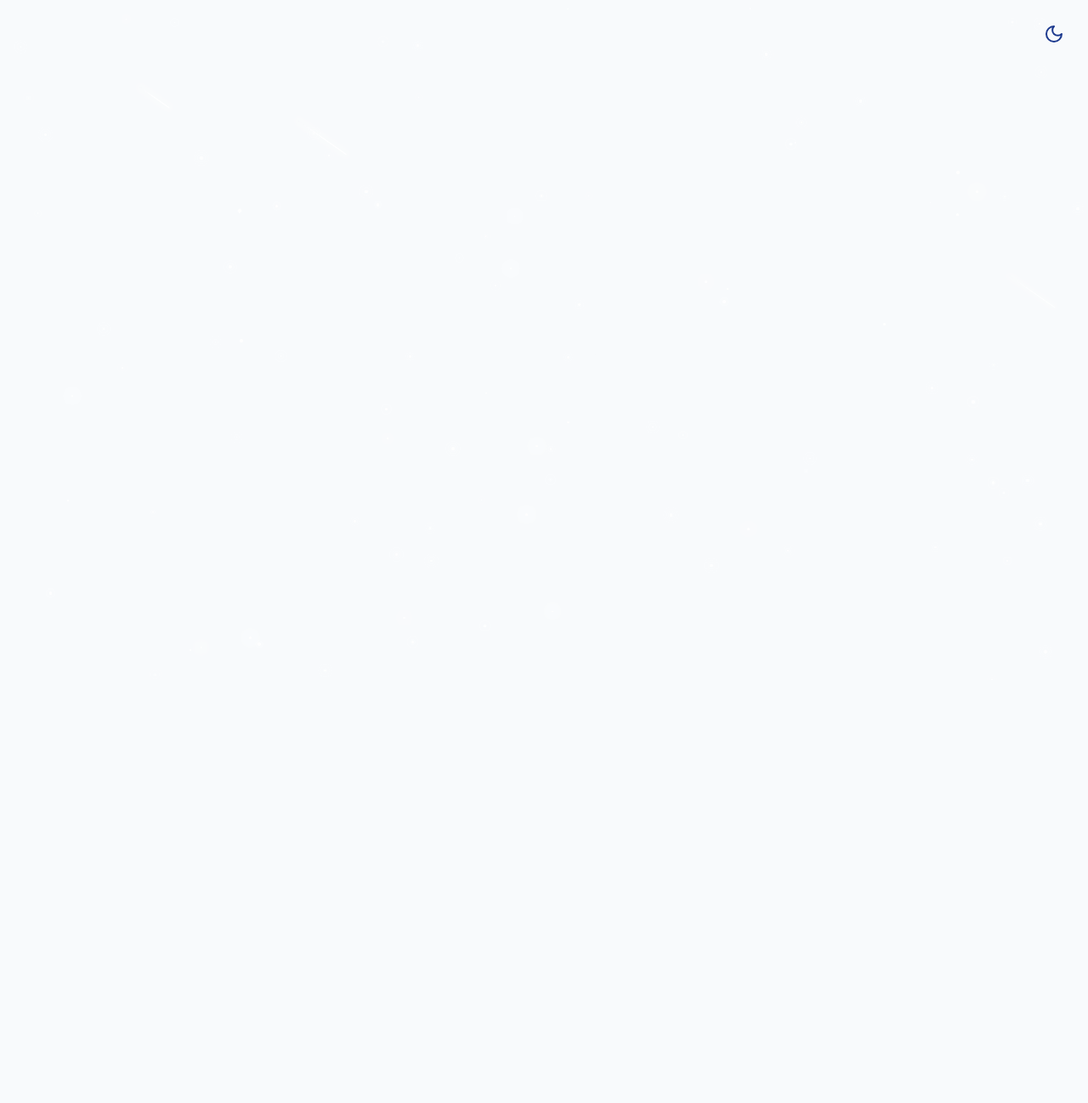
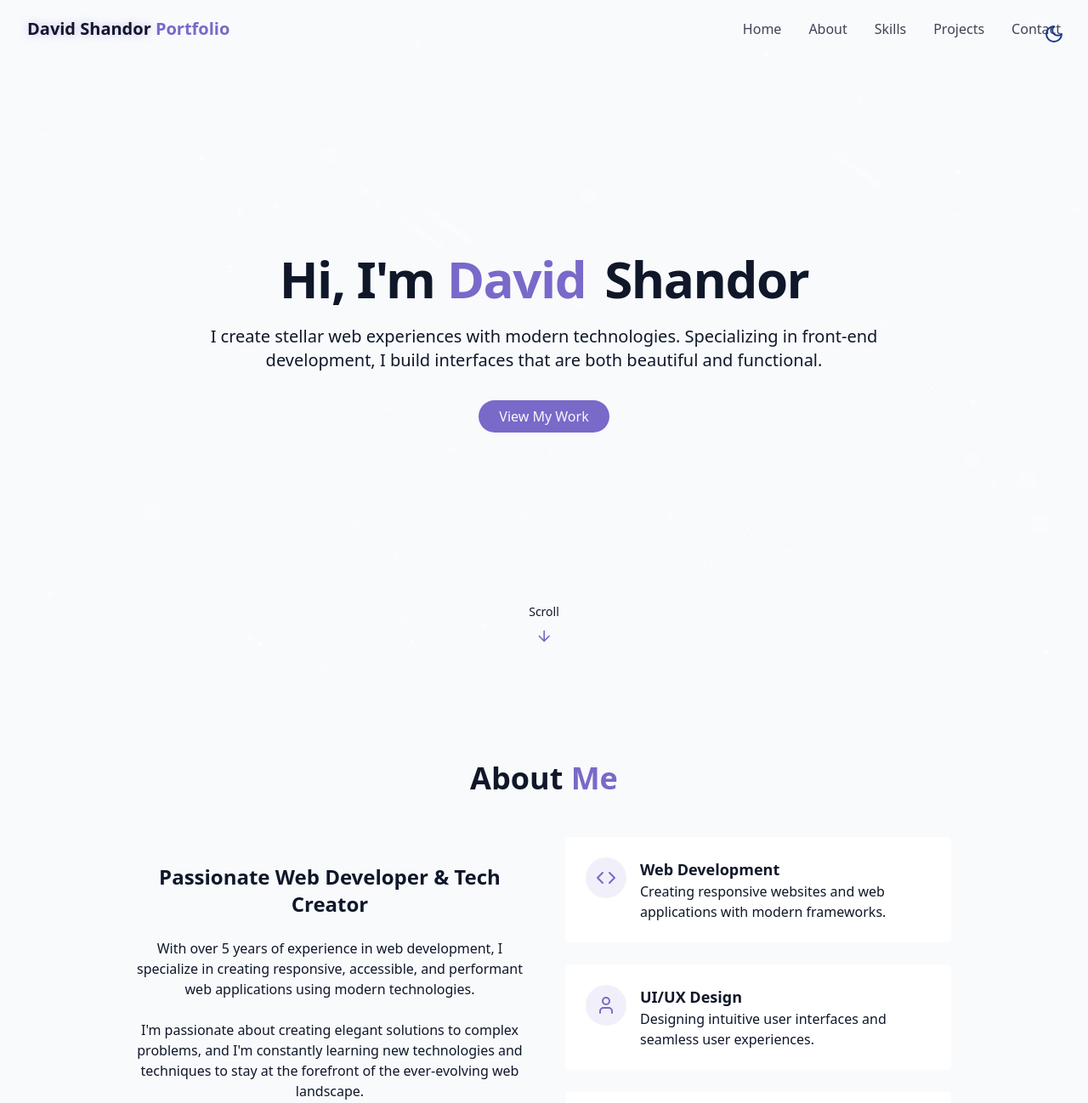
Before and after one commit to DavidShandor/myWebsite, a React (Vite) app: page / in a window 1280 px wide. Shown: the top 1298 px of the page at 85% size. Before the commit the page ends 800 px from the top, so only its background shows below. Built offline with nearby package versions, Linux system fonts and the light colour scheme.

Commit message:
navbar, hero and about - need to polish about and hero

```diff
--- /dev/null
+++ b/src/components/AboutSection.jsx
@@ -0,0 +1,95 @@
+import { Briefcase, Code, User } from "lucide-react";
+
+export const AboutSection = () => {
+  return (
+    <section id="about" className="py-24 px-4 relative">
+      {" "}
+      <div className="container mx-auto max-w-5xl">
+        <h2 className="text-3xl md:text-4xl font-bold mb-12 text-center">
+          About <span className="text-primary"> Me</span>
+        </h2>
+
+        <div className="grid grid-cols-1 md:grid-cols-2 gap-12 items-center">
+          <div className="space-y-6">
+            <h3 className="text-2xl font-semibold">
+              Passionate Web Developer & Tech Creator
+            </h3>
+
+            <p className="text-muted-foreground">
+              With over 5 years of experience in web development, I specialize
+              in creating responsive, accessible, and performant web
+              applications using modern technologies.
+            </p>
+
+            <p className="text-muted-foreground">
+              I'm passionate about creating elegant solutions to complex
+              problems, and I'm constantly learning new technologies and
+              techniques to stay at the forefront of the ever-evolving web
+              landscape.
+            </p>
+
+            <div className="flex flex-col sm:flex-row gap-4 pt-4 justify-center">
+              <a href="#contact" className="cosmic-button">
+                {" "}
+                Get In Touch
+              </a>
+
+              <a
+                href=""
+                className="px-6 py-2 rounded-full border border-primary text-primary hover:bg-primary/10 transition-colors duration-300"
+              >
+                Download CV
+              </a>
+            </div>
+          </div>
+
+          <div className="grid grid-cols-1 gap-6">
+            <div className="gradient-border p-6 card-hover">
+              <div className="flex items-start gap-4">
+                <div className="p-3 rounded-full bg-primary/10">
+                  <Code className="h-6 w-6 text-primary" />
+                </div>
+                <div className="text-left">
+                  <h4 className="font-semibold text-lg"> Web Development</h4>
+                  <p className="text-muted-foreground">
+                    Creating responsive websites and web applications with
+                    modern frameworks.
+                  </p>
+                </div>
+              </div>
+            </div>
+            <div className="gradient-border p-6 card-hover">
+              <div className="flex items-start gap-4">
+                <div className="p-3 rounded-full bg-primary/10">
+                  <User className="h-6 w-6 text-primary" />
+                </div>
+                <div className="text-left">
+                  <h4 className="font-semibold text-lg">UI/UX Design</h4>
+                  <p className="text-muted-foreground">
+                    Designing intuitive user interfaces and seamless user
+                    experiences.
+                  </p>
+                </div>
+              </div>
+            </div>
+            <div className="gradient-border p-6 card-hover">
+              <div className="flex items-start gap-4">
+                <div className="p-3 rounded-full bg-primary/10">
+                  <Briefcase className="h-6 w-6 text-primary" />
+                </div>
+
+                <div className="text-left">
+                  <h4 className="font-semibold text-lg">Project Management</h4>
+                  <p className="text-muted-foreground">
+                    Leading projects from conception to completion with agile
+                    methodologies.
+                  </p>
+                </div>
+              </div>
+            </div>
+          </div>
+        </div>
+      </div>
+    </section>
+  );
+};
--- /dev/null
+++ b/src/components/HeroSection.jsx
@@ -0,0 +1,43 @@
+import { ArrowDown } from "lucide-react";
+
+export const HeroSection = () => {
+  return (
+    <section
+      id="hero"
+      className="relative min-h-screen flex flex-col items-center justify-center px-4"
+    >
+      <div className="container max-w-4xl mx-auto text-center z-10">
+        <div className="space-y-6">
+          <h1 className="text-4xl md:text-6xl font-bold tracking-tight">
+            <span className="opacity-0 animate-fade-in"> Hi, I'm</span>
+            <span className="text-primary opacity-0 animate-fade-in-delay-1">
+              {" "}
+              David
+            </span>
+            <span className="text-gradient ml-2 opacity-0 animate-fade-in-delay-2">
+              {" "}
+              Shandor
+            </span>
+          </h1>
+
+          <p className="text-lg md:text-xl text-muted-foreground max-2-2xl mx-auto opacity-0 animate-fade-in-delay-3">
+            I create stellar web experiences with modern technologies.
+            Specializing in front-end development, I build interfaces that are
+            both beautiful and functional.
+          </p>
+
+          <div className="pt-4 opacity-0 animate-fade-in-delay-4">
+            <a href="#projects" className="cosmic-button">
+              View My Work
+            </a>
+          </div>
+        </div>
+      </div>
+
+      <div className="absolute bottom-8 left-1/2 transform -translate-x-1/2 flex flex-col items-center animate-bounce">
+        <span className="text-sm text-muted-foreground mb-2"> Scroll </span>
+        <ArrowDown className="h-5 w-5 text-primary" />
+      </div>
+    </section>
+  );
+};
--- /dev/null
+++ b/src/components/Navbar.jsx
@@ -0,0 +1,91 @@
+import { cn } from "@/lib/utils";
+import { Menu, X } from "lucide-react";
+import { useEffect, useState } from "react";
+
+const navItems = [
+  { name: "Home", href: "#hero" },
+  { name: "About", href: "#about" },
+  { name: "Skills", href: "#skills" },
+  { name: "Projects", href: "#projects" },
+  { name: "Contact", href: "#contact" },
+];
+
+export const Navbar = () => {
+  const [isScrolled, setIsScrolled] = useState(false);
+  const [isMenuOpen, setIsMenuOpen] = useState(false);
+
+  useEffect(() => {
+    const handleScroll = () => {
+      setIsScrolled(window.screenY > 10);
+    };
+
+    window.addEventListener("scroll", handleScroll);
+    return () => window.removeEventListener("scroll", handleScroll);
+  }, []);
+  return (
+    <nav
+      className={cn(
+        "fixed w-full z-40 transition-all duration-300",
+        isScrolled ? "py-3 bg-background/80 backdrop-blur-md shadow-xs" : "py-5"
+      )}
+    >
+      <div className="container flex items-center justify-between">
+        <a
+          className="text-xl font-bold text-primary flex items-center"
+          href="#hero"
+        >
+          <span className="relative z-10">
+            <span className="text-glow text-foreground"> David Shandor </span>{" "}
+            Portfolio
+          </span>
+        </a>
+
+        {/* desktop nav */}
+        <div className="hidden md:flex space-x-8">
+          {navItems.map((item, key) => (
+            <a
+              key={key}
+              href={item.href}
+              className="text-foreground/80 hover:text-primary transition-colors duration-300"
+            >
+              {item.name}
+            </a>
+          ))}
+        </div>
+
+        {/* mobile nav */}
+
+        <button
+          onClick={() => setIsMenuOpen((prev) => !prev)}
+          className="md:hidden p-2 text-foreground z-50"
+          aria-label={isMenuOpen ? "Close Menu" : "Open Menu"}
+        >
+          {isMenuOpen ? <X size={24} /> : <Menu size={24} />}{" "}
+        </button>
+
+        <div
+          className={cn(
+            "fixed inset-0 bg-background/95 backdroup-blur-md z-40 flex flex-col items-center justify-center",
+            "transition-all duration-300 md:hidden",
+            isMenuOpen
+              ? "opacity-100 pointer-events-auto"
+              : "opacity-0 pointer-events-none"
+          )}
+        >
+          <div className="flex flex-col space-y-8 text-xl">
+            {navItems.map((item, key) => (
+              <a
+                key={key}
+                href={item.href}
+                className="text-foreground/80 hover:text-primary transition-colors duration-300"
+                onClick={() => setIsMenuOpen(false)}
+              >
+                {item.name}
+              </a>
+            ))}
+          </div>
+        </div>
+      </div>
+    </nav>
+  );
+};
--- a/src/pages/Home.jsx
+++ b/src/pages/Home.jsx
@@ -1,5 +1,8 @@
 import { ThemeToggle } from "../components/ThemeToggle";
 import { StarBackground } from "../components/StarBackground";
+import { Navbar } from "../components/Navbar";
+import { HeroSection } from "../components/HeroSection";
+import { AboutSection } from "../components/AboutSection";
 
 export const Home = () => {
     return <div className="min-h-screen bg-background text-foreground overflow-x-hidden">
@@ -11,11 +14,14 @@ export const Home = () => {
         <StarBackground />
 
         {/* Navbar */}
-
+        <Navbar />
 
 
         {/* Main Content */}
-
+        <main>
+            <HeroSection />
+            <AboutSection />
+        </main>
 
         {/* Footer */}
 
```
